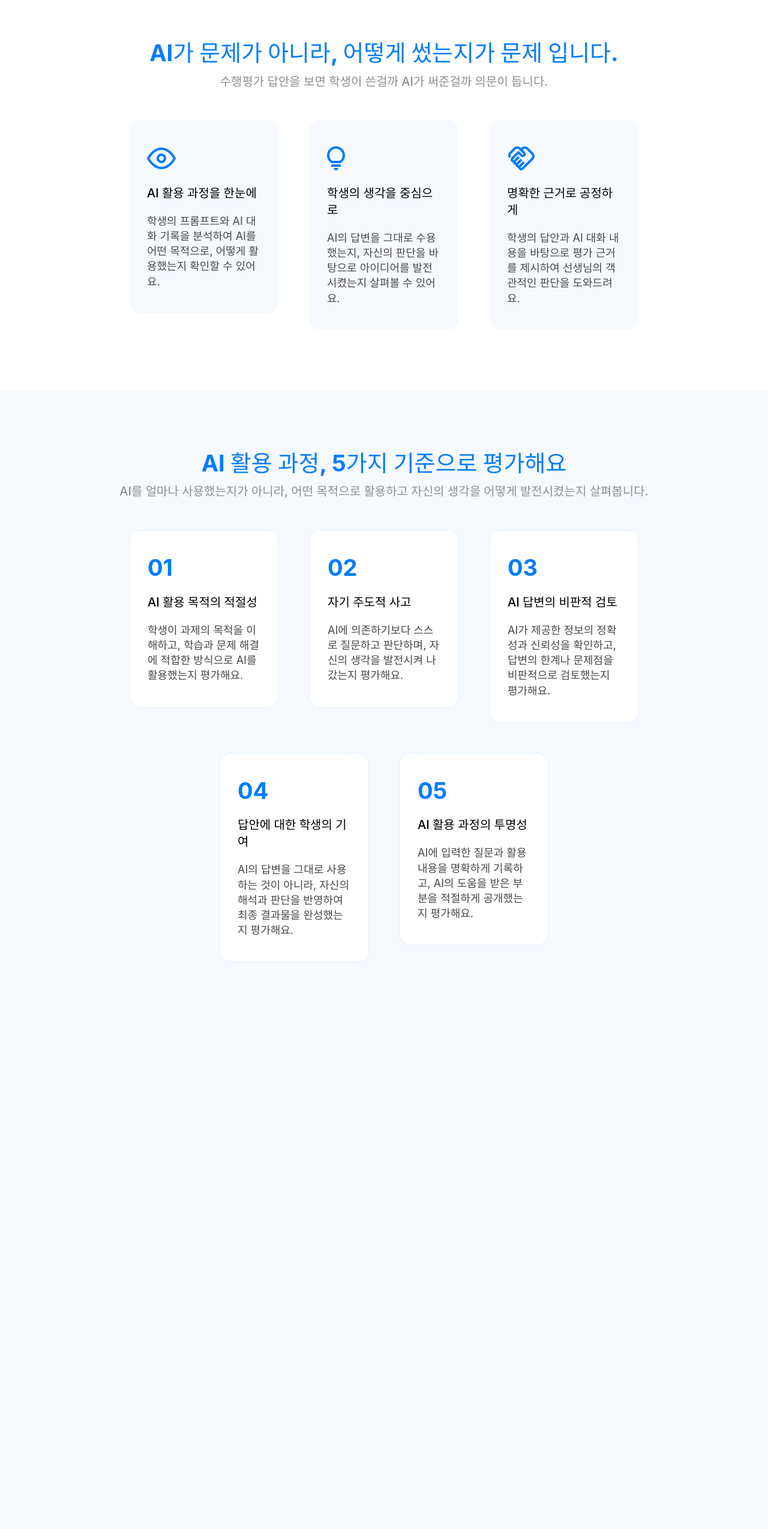
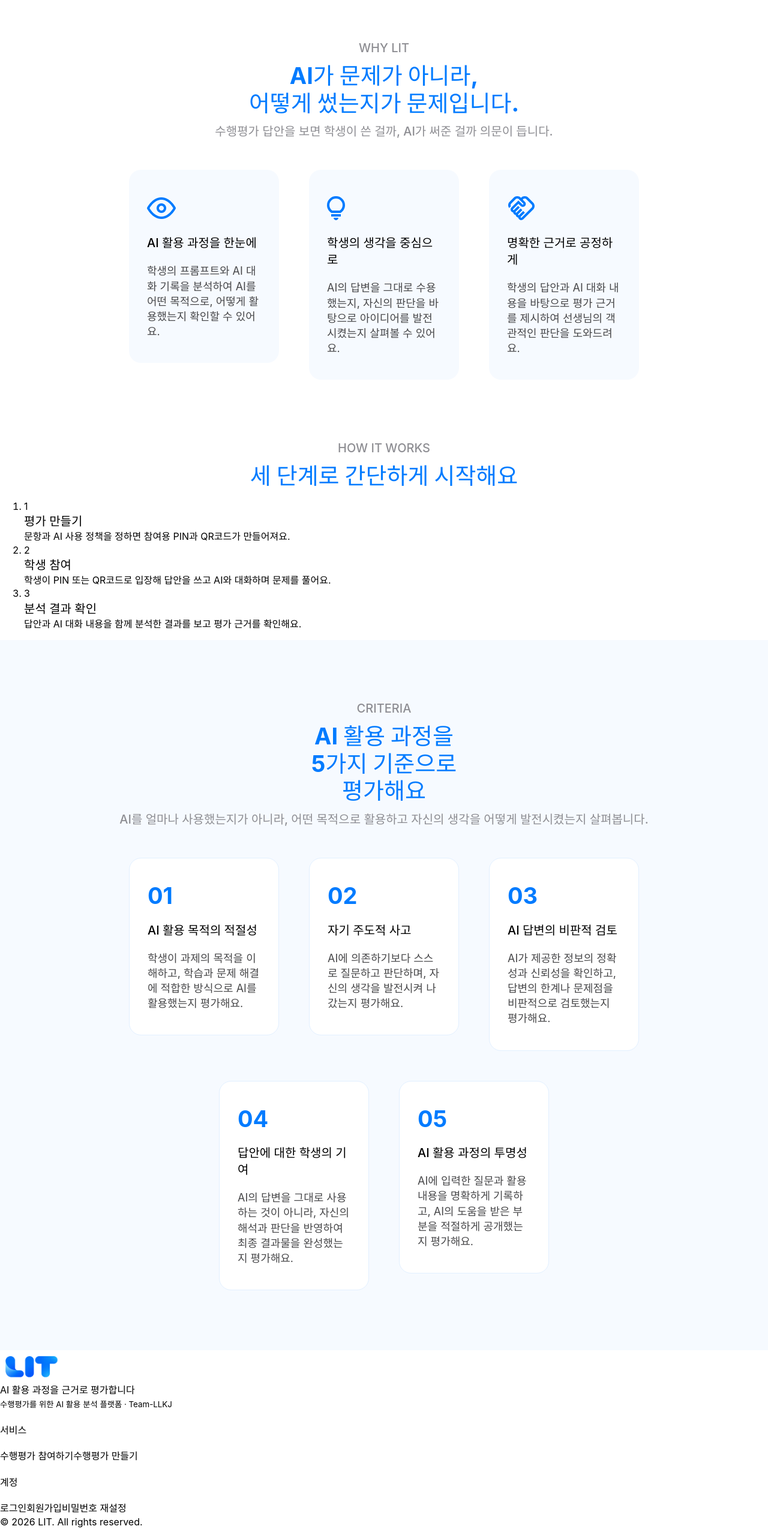
Before and after one commit to Team-LLKJ/Web, a React (Vite) app: page / in a window 1280 px wide. Shown: the part 3276-5825 px from the top of the page at 60% size. Before the commit the page ends 4980 px from the top, so only its background shows below. Built offline with nearby package versions, Linux system fonts and the light colour scheme; no server answers; a web font is replaced by a local one.

Commit message:
feat: 랜딩 섹션 재구성(이용 단계 추가)과 푸터, 스크롤 등장 애니메이션 추가

```diff
--- a/src/components/landing/CriteriaSection.tsx
+++ b/src/components/landing/CriteriaSection.tsx
@@ -2,8 +2,15 @@ import { evaluationCriteria } from "../../data/landing";
 export function CriteriaSection() {
   return (
     <section className="landing-criteria">
-      <div className="landing-section-heading">
-        <h2>AI 활용 과정, 5가지 기준으로 평가해요</h2>
+      <div className="landing-section-heading" data-reveal>
+        <p className="landing-eyebrow">CRITERIA</p>
+        <h2>
+          AI 활용 과정을
+          <br />
+          <span>5가지 기준</span>으로
+          <br />
+          평가해요
+        </h2>
         <p>
           AI를 얼마나 사용했는지가 아니라, 어떤 목적으로 활용하고 자신의 생각을
           어떻게 발전시켰는지 살펴봅니다.
@@ -11,7 +18,11 @@ export function CriteriaSection() {
       </div>
       <div className="landing-criteria-grid">
         {evaluationCriteria.map((criterion, index) => (
-          <article className="landing-criterion-card" key={criterion.title}>
+          <article
+            className="landing-criterion-card"
+            key={criterion.title}
+            data-reveal
+          >
             <span className="criterion-number">
               {String(index + 1).padStart(2, "0")}
             </span>
--- a/src/components/landing/FeatureSection.tsx
+++ b/src/components/landing/FeatureSection.tsx
@@ -2,19 +2,25 @@ import { features } from "../../data/landing";
 export function FeatureSection() {
   return (
     <section className="landing-features">
-      <div className="landing-section-heading">
-        <h2>AI가 문제가 아니라, 어떻게 썼는지가 문제 입니다.</h2>
-        <p>수행평가 답안을 보면 학생이 쓴걸까 AI가 써준걸까 의문이 듭니다.</p>
+      <div className="landing-section-heading" data-reveal>
+        <p className="landing-eyebrow">WHY LIT</p>
+        <h2>
+          AI가 문제가 아니라,
+          <br />
+          <span>어떻게 썼는지</span>가 문제입니다.
+        </h2>
+        <p>수행평가 답안을 보면 학생이 쓴 걸까, AI가 써준 걸까 의문이 듭니다.</p>
       </div>
       <div className="landing-feature-grid">
         {features.map((feature) => (
-          <article className="landing-feature-card" key={feature.title}>
-            <img
-              src={feature.icon}
-              width={feature.width}
-              height={feature.height}
-              alt=""
-            />
+          <article
+            className="landing-feature-card"
+            key={feature.title}
+            data-reveal
+          >
+            <div className="landing-icon-tile">
+              <img src={feature.icon} alt="" />
+            </div>
             <h3>{feature.title}</h3>
             <p>{feature.description}</p>
           </article>
--- /dev/null
+++ b/src/components/landing/LandingFooter.tsx
@@ -0,0 +1,52 @@
+import { Link } from "react-router-dom";
+import { paths } from "../../router/paths";
+import { useAuth } from "../../auth/useAuth";
+export function LandingFooter() {
+  const { user } = useAuth();
+  return (
+    <footer className="landing-footer">
+      <div className="landing-footer-main">
+        <div className="landing-footer-brand">
+          <img src="/lit-logo.png" width="100" height="50" alt="LIT" />
+          <p>AI 활용 과정을 근거로 평가합니다</p>
+          <small>수행평가를 위한 AI 활용 분석 플랫폼 · Team-LLKJ</small>
+        </div>
+        <nav className="landing-footer-links" aria-label="푸터 메뉴">
+          <div>
+            <h4>서비스</h4>
+            <Link to={paths.join}>수행평가 참여하기</Link>
+            <Link to={paths.login}>수행평가 만들기</Link>
+            {user?.role === "TEACHER" && (
+              <Link to={paths.evaluations}>내 수행평가</Link>
+            )}
+          </div>
+          <div>
+            <h4>계정</h4>
+            {user ? (
+              <Link to={paths.home}>홈</Link>
+            ) : (
+              <>
+                <Link to={paths.login}>로그인</Link>
+                <Link to={paths.signup}>회원가입</Link>
+                <Link to={paths.resetPassword}>비밀번호 재설정</Link>
+              </>
+            )}
+          </div>
+        </nav>
+      </div>
+      <div className="landing-footer-bottom">
+        <div>
+          <p>© 2026 LIT. All rights reserved.</p>
+          <p className="landing-footer-legal">
+            <span>이용약관</span>
+            <span>개인정보 처리방침</span>
+          </p>
+        </div>
+        <div className="landing-footer-info">
+          <p>제작: Team-LLKJ</p>
+          <p>AI 활용 분석 플랫폼 LIT</p>
+        </div>
+      </div>
+    </footer>
+  );
+}
--- /dev/null
+++ b/src/components/landing/StepsSection.tsx
@@ -0,0 +1,22 @@
+import { landingSteps } from "../../data/landing";
+export function StepsSection() {
+  return (
+    <section className="landing-steps">
+      <div className="landing-section-heading" data-reveal>
+        <p className="landing-eyebrow">HOW IT WORKS</p>
+        <h2>
+          세 단계로 <span>간단하게</span> 시작해요
+        </h2>
+      </div>
+      <ol className="landing-step-grid">
+        {landingSteps.map((step, index) => (
+          <li className="landing-step-card" key={step.title} data-reveal>
+            <span className="landing-step-number">{index + 1}</span>
+            <h3>{step.title}</h3>
+            <p>{step.description}</p>
+          </li>
+        ))}
+      </ol>
+    </section>
+  );
+}
--- a/src/data/landing.ts
+++ b/src/data/landing.ts
@@ -51,3 +51,20 @@ export const evaluationCriteria = [
       "AI에 입력한 질문과 활용 내용을 명확하게 기록하고, AI의 도움을 받은 부분을 적절하게 공개했는지 평가해요.",
   },
 ];
+export const landingSteps = [
+  {
+    title: "평가 만들기",
+    description:
+      "문항과 AI 사용 정책을 정하면 참여용 PIN과 QR코드가 만들어져요.",
+  },
+  {
+    title: "학생 참여",
+    description:
+      "학생이 PIN 또는 QR코드로 입장해 답안을 쓰고 AI와 대화하며 문제를 풀어요.",
+  },
+  {
+    title: "분석 결과 확인",
+    description:
+      "답안과 AI 대화 내용을 함께 분석한 결과를 보고 평가 근거를 확인해요.",
+  },
+];
--- a/src/pages/LandingPage.tsx
+++ b/src/pages/LandingPage.tsx
@@ -1,21 +1,57 @@
-import { useState } from "react";
+import { useEffect, useRef, useState } from "react";
 import { LandingHeader } from "../components/landing/LandingHeader";
 import { LandingHero } from "../components/landing/LandingHero";
 import { FeatureSection } from "../components/landing/FeatureSection";
+import { StepsSection } from "../components/landing/StepsSection";
 import { CriteriaSection } from "../components/landing/CriteriaSection";
+import { LandingFooter } from "../components/landing/LandingFooter";
 import { Modal } from "../components/ui/Modal";
 import { Button } from "../components/ui/Button";
 import "../components/landing/landing.css";
 export function LandingPage() {
   const [notice, setNotice] = useState("");
+  const pageRef = useRef<HTMLDivElement>(null);
+
+  // Content fades up as it scrolls into view.
+  useEffect(() => {
+    const page = pageRef.current;
+    if (!page) return;
+    const targets = page.querySelectorAll("[data-reveal]");
+    if (
+      !("IntersectionObserver" in window) ||
+      window.matchMedia("(prefers-reduced-motion: reduce)").matches
+    ) {
+      targets.forEach((target) => target.classList.add("is-visible"));
+      return;
+    }
+    page.classList.add("reveal-ready");
+    const observer = new IntersectionObserver(
+      (entries) => {
+        entries.forEach((entry) => {
+          if (!entry.isIntersecting) return;
+          entry.target.classList.add("is-visible");
+          observer.unobserve(entry.target);
+        });
+      },
+      { threshold: 0.15 },
+    );
+    targets.forEach((target) => observer.observe(target));
+    return () => {
+      observer.disconnect();
+      page.classList.remove("reveal-ready");
+    };
+  }, []);
+
   return (
-    <div className="landing-page">
+    <div className="landing-page" ref={pageRef}>
       <LandingHeader onNotice={setNotice} />
       <main>
         <LandingHero />
         <FeatureSection />
+        <StepsSection />
         <CriteriaSection />
       </main>
+      <LandingFooter />
       {notice && (
         <Modal
           title={notice}
```
